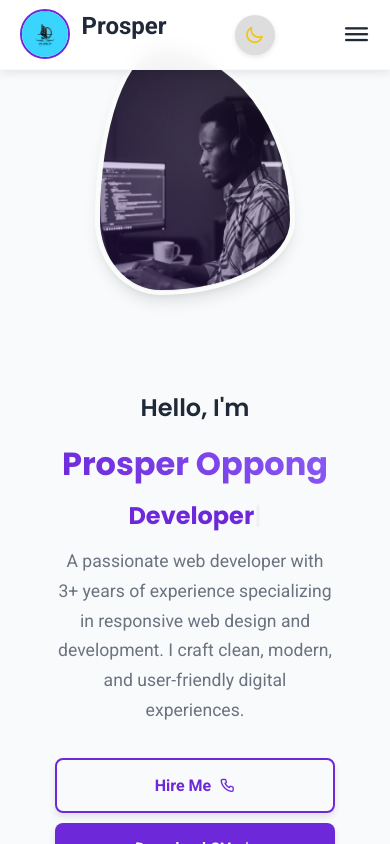
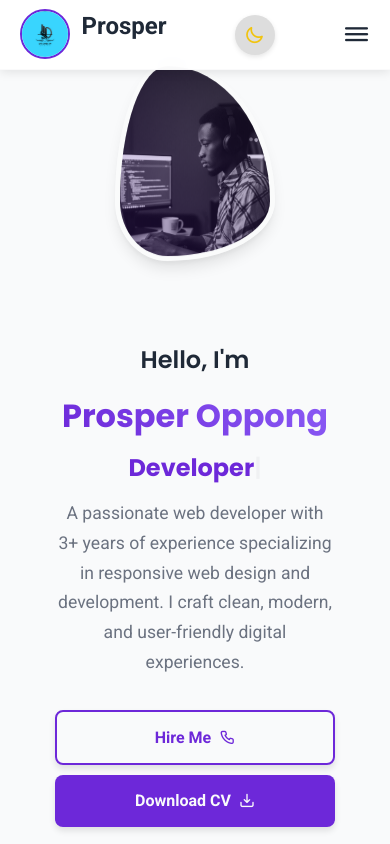
Before and after one commit to prospee66/Portfolio, a React (Vite) app: page / in a window 390 px wide. Shown: the top 844 px of the page. Built offline with nearby package versions, Linux system fonts and the light colour scheme.

Commit message:
fix mobile hero image size, style About buttons

```diff
--- a/src/components/About.jsx
+++ b/src/components/About.jsx
@@ -5,7 +5,6 @@ export default function About() {
     <section className="section wrapper" id="about">
       <div className="top-header">
         <h1>About Me</h1>
-        <span>Get to know me better</span>
       </div>
 
       <div className="about-grid">
@@ -109,11 +108,11 @@ export default function About() {
           </div>
 
           <div style={{ marginTop: '1.5rem', display: 'flex', gap: '1rem', flexWrap: 'wrap' }}>
-            <a href="#contact" className="about-me-btn">
-              Hire Me <i className="uil uil-arrow-right" style={{ marginLeft: '0.4rem' }}></i>
+            <a href="#contact" className="btn">
+              Hire Me <i className="uil uil-phone"></i>
             </a>
-            <a href="#projects" className="about-me-btn" style={{ background: 'transparent', color: 'var(--primary-color)', border: '2px solid var(--primary-color)' }}>
-              View Projects
+            <a href="#projects" className="btn hire-btn">
+              View Projects <i className="uil uil-arrow-right"></i>
             </a>
           </div>
         </div>
--- a/src/index.css
+++ b/src/index.css
@@ -1191,9 +1191,9 @@ textarea:focus-visible {
 
   .featured-box {
     flex-direction: column-reverse;
-    padding-top: 100px;
+    padding-top: 90px;
     height: auto;
-    min-height: 100vh;
+    min-height: unset;
   }
 
   .featured-text {
@@ -1214,12 +1214,16 @@ textarea:focus-visible {
 
   .featured-image {
     position: relative;
+    flex: 0 0 auto;
     width: 100%;
     height: auto;
-    margin-bottom: 30px;
+    display: flex;
+    justify-content: center;
+    padding-top: 1rem;
+    margin-bottom: 1rem;
   }
 
-  .image { width: 250px; height: 300px; }
+  .image { width: 200px; height: 240px; }
 
   .row { flex-direction: column; gap: 40px; }
   .col { width: 100%; }
@@ -1253,7 +1257,7 @@ textarea:focus-visible {
   nav { padding-inline: 5vw; height: 70px; }
   .featured-name  { font-size: 2rem; }
   .typedText      { font-size: 1.5rem; }
-  .image          { width: 200px; height: 250px; }
+  .image          { width: 160px; height: 200px; }
   .about-me .profile { width: 100px; height: 100px; }
   .about-me h2   { font-size: 1.5rem; }
   .contact-info h2 { font-size: 1.7rem; }
```
